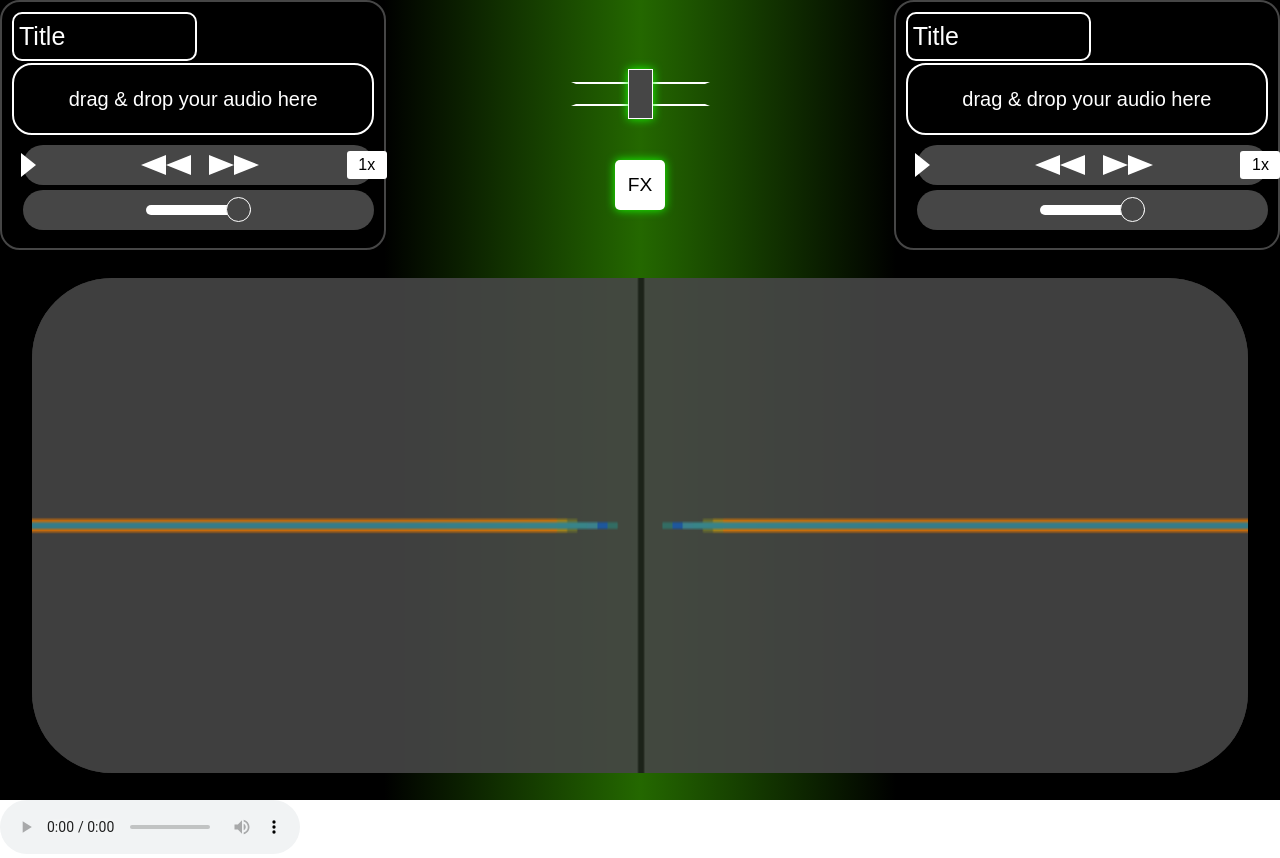
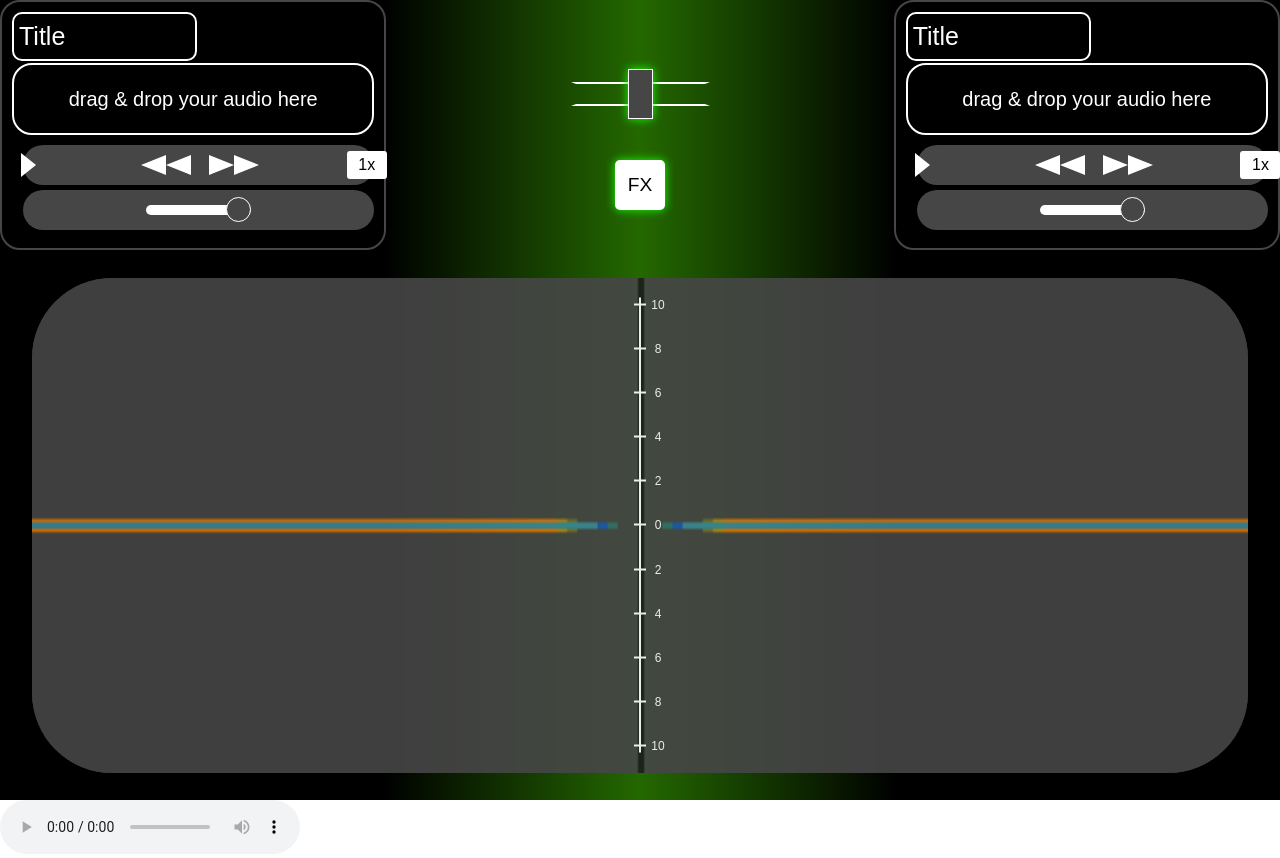
Before and after one commit to Xoritzium/MM-Audio-Videotechnik, a website with bundled scripts: page index.html in a window 1280 px wide. Built offline with nearby package versions, Linux system fonts and the light colour scheme.

Commit message:
Scale on between visualizer canvases

```diff
--- a/index.html
+++ b/index.html
@@ -163,8 +163,25 @@
         <div class="areaBottom">
             <div class="areaVisualizerWindow" id="VisualizerWindow">
                 <canvas class="areaVisualizerCanvas canvas1"></canvas>
+                <div class="scale">
+                    <div class="scaleLine"></div>
+                    <div class="scaleLabels">
+                        <div class="scaleLabel">10</div>
+                        <div class="scaleLabel">8</div>
+                        <div class="scaleLabel">6</div>
+                        <div class="scaleLabel">4</div>
+                        <div class="scaleLabel">2</div>
+                        <div class="scaleLabel">0</div>
+                        <div class="scaleLabel">2</div>
+                        <div class="scaleLabel">4</div>
+                        <div class="scaleLabel">6</div>
+                        <div class="scaleLabel">8</div>
+                        <div class="scaleLabel">10</div>
+                    </div>
+                </div>
                 <canvas class="areaVisualizerCanvas canvas2"></canvas>
             </div>
+
         </div>
     </div>
     <audio controls id="audioTest" src="./Technobase - Mutter der Mann mit dem Koks ist da .mp3"></audio>
--- a/src/css/styleIndex.css
+++ b/src/css/styleIndex.css
@@ -478,6 +478,10 @@ input:checked+.slider:before {
     width: 95%;
     height: 90%;
     display: flex;
+    position: relative;
+}
+.canvasWrapper {
+    position: relative;
 }
 
 .areaVisualizerCanvas {
@@ -489,6 +493,60 @@ input:checked+.slider:before {
     height: 100%;
 }
 
+.scale {
+    position: absolute;
+    top: 50%;
+    left: 50%;
+    transform: translate(-50%, -50%);
+    width: 100px;
+    height: calc(100% - 40px);
+    z-index: 1;
+}
+
+.scaleLine {
+    position: absolute;
+    top: 0;
+    left: 50%;
+    width: 2px;
+    height: 100%;
+    background-color: #fff;
+    transform: translateX(-50%);
+}
+
+.scaleLabels {
+    display: flex;
+    flex-direction: column;
+    justify-content: space-between;
+    position: absolute;
+    top: 0;
+    right: -20px;
+    width: 100px;
+    height: 100%;
+    z-index: 2;
+    position: relative;
+}
+
+.scaleLabel {
+    font-size: 12px;
+    text-align: center;
+    color: #fff;
+    margin-right: 4px;
+    position: relative;
+}
+
+.scaleLabel::before {
+    content: "";
+    position: absolute;
+    top: 50%;
+    left: 24px;
+    width: 12px;
+    height: 2px;
+    background-color: #fff;
+    transform: translateY(-50%);
+    z-index: -1;
+}
+
+
 .canvas1 {
     border-radius:  80px 0 0 80px;
 }
--- a/src/js/index.js
+++ b/src/js/index.js
@@ -237,7 +237,7 @@ function setVolumeToFull() {
     volumeSliderAudioB.value = 100;
 }
 
-// Call the function to set the volume sliders to full volume
+
 setVolumeToFull();
 
 //**********Title Change Audio */
@@ -252,7 +252,7 @@ colorInputs.forEach((colorInput, index) => {
     colorInput.addEventListener('input', () => {
         const color = colorInput.value;
         console.log(`color for visualization ${index + 1}: ${color}`);
-        updateVisualizationColor(index + 1, color); // Update the color of the visualization
+        updateVisualizationColor(index + 1, color);
     });
 });
 
```
